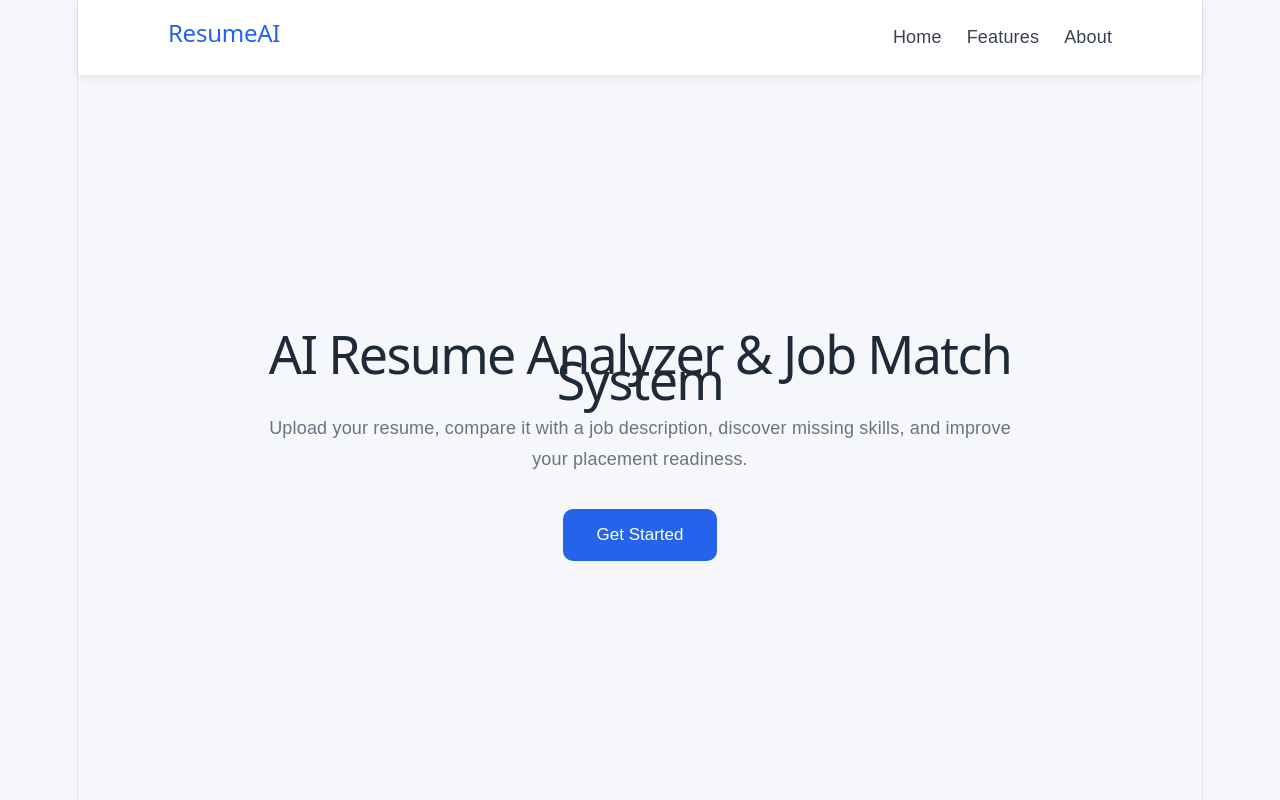
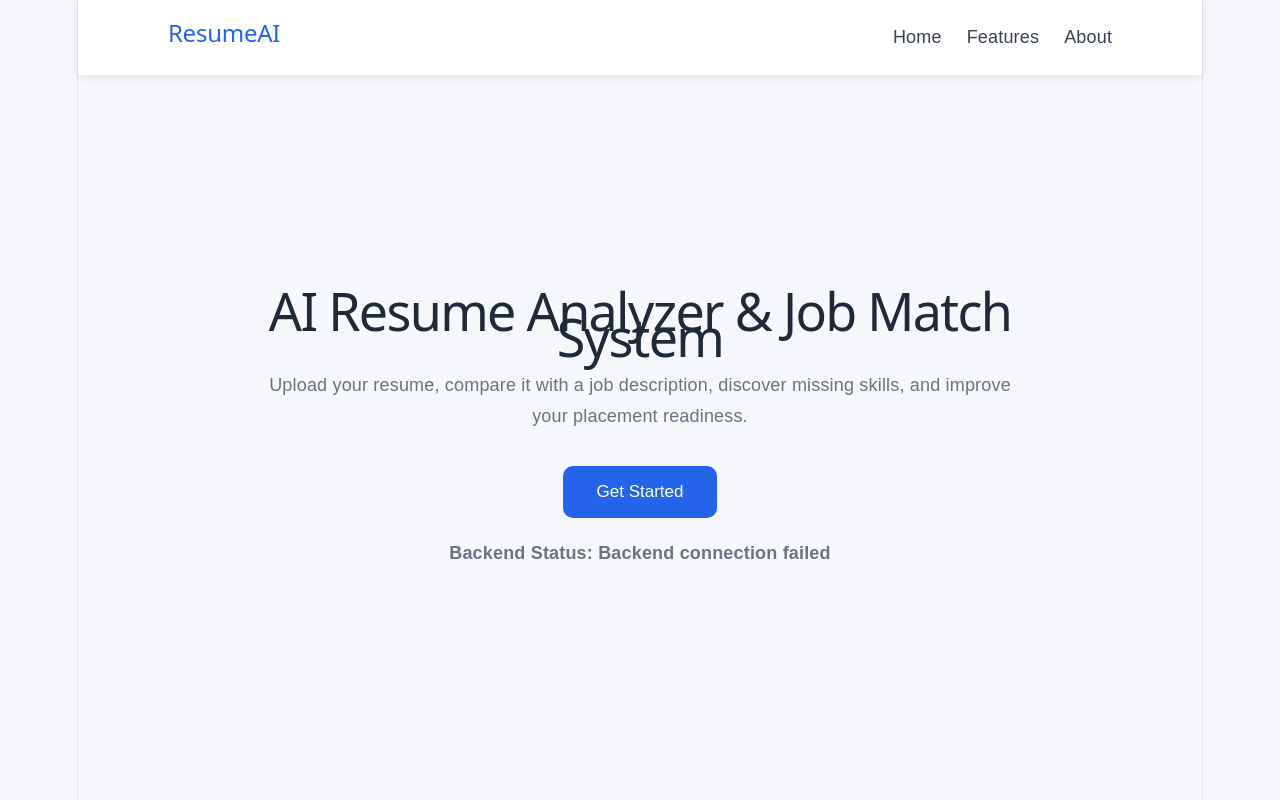
Before and after one commit to Kritika-Si/AI-Resume-Analyzer, a React app in the folder frontend/: page / in a window 1280 px wide. Shown: the top 800 px of the page. Built offline with nearby package versions, Linux system fonts and the light colour scheme; no server answers; the HTML template or start-up script is replaced by a standard one.

Commit message:
Connect React frontend to Flask API

```diff
--- a/frontend/src/App.css
+++ b/frontend/src/App.css
@@ -142,3 +142,9 @@ body{
   cursor:pointer;
   font-size:16px;
 }
+.backend-status{
+  margin-top:20px;
+  font-size:15px;
+  color:#16a34a;
+  font-weight:600;
+}
--- a/frontend/src/App.jsx
+++ b/frontend/src/App.jsx
@@ -1,7 +1,21 @@
+import { useEffect, useState } from "react";
 import "./App.css";
 import UploadBox from "./components/UploadBox";
 
 function App() {
+  const [backendStatus, setBackendStatus] = useState("Checking backend...");
+
+  useEffect(() => {
+    fetch("http://127.0.0.1:5000/api/health")
+      .then((response) => response.json())
+      .then((data) => {
+        setBackendStatus(data.message);
+      })
+      .catch(() => {
+        setBackendStatus("Backend connection failed");
+      });
+  }, []);
+
   return (
     <>
       <nav className="navbar">
@@ -24,6 +38,10 @@ function App() {
           </p>
 
           <button>Get Started</button>
+
+          <p className="backend-status">
+            Backend Status: {backendStatus}
+          </p>
         </div>
       </section>
 
```
Also changed, not shown: 1 other file (tests, documents, lock files or other folders).
